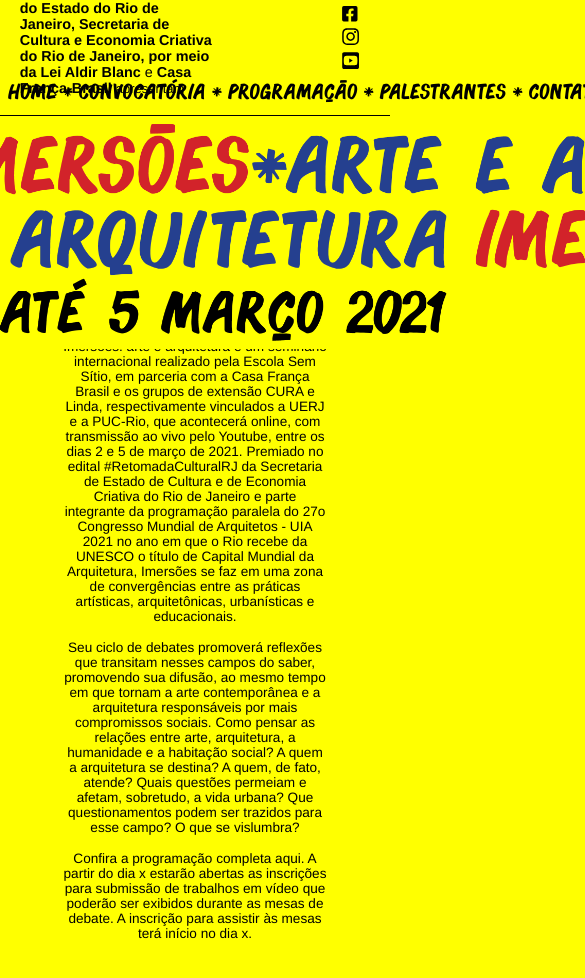
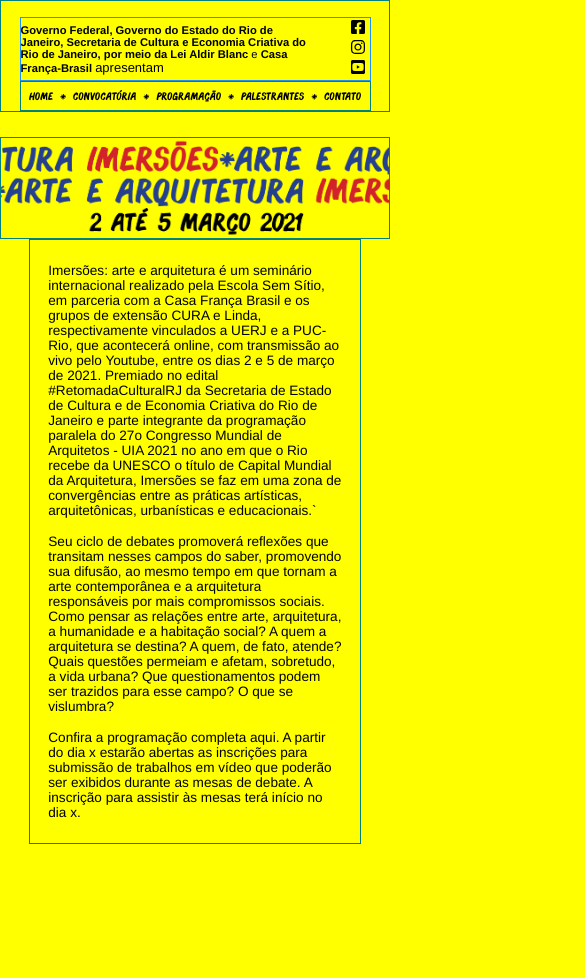
Before and after one commit to hiagoptk/iaa-seminario, a Next.js app in the folder web/: page / in a window 390 px wide. Shown: the top 978 px of the page, 585 px wide, since content can reach past the window. After the commit the page ends 860 px from the top, so only its background shows below. Built offline with nearby package versions, Linux system fonts and the light colour scheme.

Commit message:
alterando estilos para responsividade mobile

```diff
--- a/web/components/Navbar.js
+++ b/web/components/Navbar.js
@@ -13,7 +13,7 @@
                         </h5>
                     </div>
                     <span id='social'>
-                        <a href='https://www.facebook.com/seminarioimersoes'><FaFacebookSquare /></a>
+                        <a href='https://www.facebook.com/seminarioimersoes' id='fbBold'><FaFacebookSquare /></a>
                         <a href='https://www.instagram.com/seminarioimersoes/' id='igBold'><FaInstagram /></a>
                         <a href='https://www.youtube.com/channel/UCQzNqcPI1z1MJzjXdalWqfw'id='ytBold'><FaYoutubeSquare /></a>
                     </span>
--- a/web/pages/index.js
+++ b/web/pages/index.js
@@ -30,7 +30,7 @@
                     <Banner />
                 </div>
                 <div className='box' >
-                    <p>Imersões: arte e arquitetura é um seminário internacional
+                    <p>     Imersões: arte e arquitetura é um seminário internacional
                         realizado pela Escola Sem Sítio, em parceria com a
                         Casa França Brasil e os grupos de extensão CURA e Linda,
                         respectivamente vinculados a UERJ e a PUC-Rio, que acontecerá online,
@@ -39,16 +39,16 @@
                         Economia Criativa do Rio de Janeiro e parte integrante da programação paralela
                         do  27o Congresso Mundial de Arquitetos - UIA 2021 no ano em que o Rio recebe
                         da UNESCO o título de Capital Mundial da Arquitetura, Imersões se faz em uma
-                        zona de convergências entre as práticas artísticas, arquitetônicas, urbanísticas e educacionais. </p>
+                        zona de convergências entre as práticas artísticas, arquitetônicas, urbanísticas e educacionais.` </p>
 
-                    <p>Seu ciclo de debates promoverá reflexões que transitam nesses campos do saber,
+                    <p>    Seu ciclo de debates promoverá reflexões que transitam nesses campos do saber,
                         promovendo sua difusão, ao mesmo tempo em que tornam a arte contemporânea e a
                         arquitetura responsáveis por mais compromissos sociais. Como pensar as relações
                         entre arte, arquitetura, a humanidade e a habitação social? A quem a arquitetura
                         se destina? A quem, de fato, atende? Quais questões permeiam e afetam, sobretudo,
                         a vida urbana? Que questionamentos podem ser trazidos para esse campo? O que se vislumbra? </p>
 
-                    <p>Confira a programação completa aqui. A partir do dia x estarão abertas as inscrições
+                    <p>     Confira a programação completa aqui. A partir do dia x estarão abertas as inscrições
                         para submissão de trabalhos em vídeo que poderão ser exibidos durante as mesas de debate.
                         A inscrição para assistir às mesas terá início no dia x.</p>
 
--- a/web/styles/globals.css
+++ b/web/styles/globals.css
@@ -50,7 +50,7 @@
 
 #banner {
     max-width: 3498px;
-    min-width: 900px;
+    min-width:  349.8px;
     max-height: 904px;
     width: 100%;
 
@@ -182,18 +182,14 @@
     width: 55vw;
     height: auto;
 
-
     margin-bottom: 1rem;
-    border-radius: 0.45rem;
 
     display: flex;
     flex-direction: column;
     align-items: center;
     justify-content: center;
 
-    text-align: center;
-
-
+    text-align: initial;
 }
 
 .box p {
@@ -204,35 +200,50 @@
 
 
 
-#sub button {
-    background-color: #041870c5;
-    border-radius: 3px;
-    color: #e0e6ff;
-    border: none;
-    height: 2em;
-    padding: 0.25em 1em;
-}
 
-@media(max-width: 900px) {
+@media(max-width: 768px) {
 
     body {
         font-size: 0.9rem;
+        display: flex;
+        flex-direction: column;
+        justify-content: center;
     }
+
+    #main {
+        margin-top: 25px;
+    }
+
+
+    #banner {
+        width: 100vw;
+        height: auto;
+        overflow: hidden;
+        border: teal 1px solid;
+    }
+
+
     #header {
-
-        width: 95vw;
-        height: 3rem;
-
+        width: 90vw;
+        height: auto;
+        font-size: 0.65rem;
+        padding: 0;
         display: flex;
         justify-content: space-between;
         align-items: center;
+        border: dodgerblue 1px solid;
+        overflow: hidden;
+    }
+
+    #header .boxHeader {
+        width: 75vw;
+        font-size: 0.7rem;
     }
 
 
     #header #social {
-        width: 2em;
+        width: 5vw;
         height: 6em;
-
 
         display: flex;
         flex-direction: column;
@@ -240,9 +251,25 @@
         align-items: flex-start;
     }
 
+
+    #header #social #igBold {
+        font-weight: 900;
+        font-size: 1rem;
+    }
+
+
+    #header #social #ytBold {
+        font-weight: 900;
+        font-size: 1rem;
+    }
+
+    #header #social #fbBold {
+
+        font-size: 1rem;
+    }
+
     nav {
-        background-color: var(--cor-principal);
-        border-bottom: black solid 1px;
+        border: teal solid 1px;
         color: black;
         width: 100vw;
         height: auto;
@@ -252,63 +279,56 @@
         display: flex;
         flex-direction: column;
         align-items: center;
-
-
     }
 
     nav ul {
+        width: 90vw;
 
-        width: 100vw;
         display: flex;
         justify-content: space-around;
         align-items: center;
         list-style: none;
-        font-size: small;
+        overflow: hidden;
+
+        border: teal 1px solid;
     }
 
-    ul li {
+    nav ul li {
         width: auto;
-        height: 1rem;
-        padding: 0.9rem 0.5rem 0 0.5rem;
+        height: 0.5rem;
+        padding: 0;
 
+        font-size: 1rem;
 
         display: flex;
         flex-direction: row;
-
         justify-content: center;
         align-items: center;
     }
 
+    nav ul li p {
+        font-size: 0.7rem;
+    }
+
+    nav ul li a {
+        font-size: 0.6rem;
+    }
 
     li a:hover {
-        font-size: 0.5rem;
-
-    }
-
-
-    #banner {
-        width: auto;
-        height: auto;
-
+        color: var(--cor-link)
     }
 
     .box {
         width: 85vw;
 
-        background-color:  var(--cor-principal);
-        padding: 30px 25px;
-        margin-top: -3rem;
+        padding: 15px 10px;
+        border: teal 1px solid
+
     }
 
-    .box p, .box span {
+    .box p {
         font-size: 0.85rem;
     }
 
 
-
-    #sub button {
-       height: auto;
-    }
-
-
 }
```
Also changed, not shown: web/public/fonts/helvetica-condensed.ttf (deleted).
